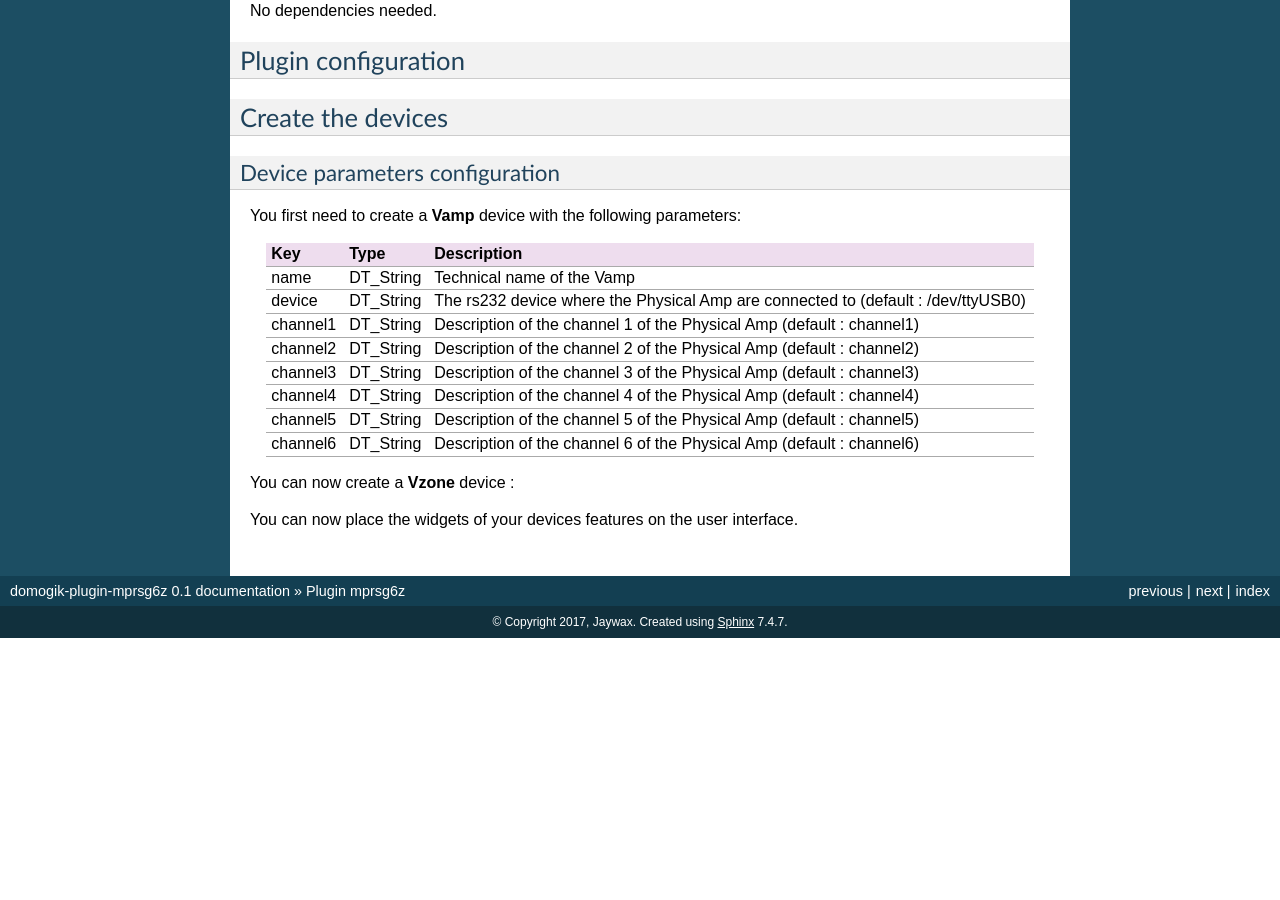
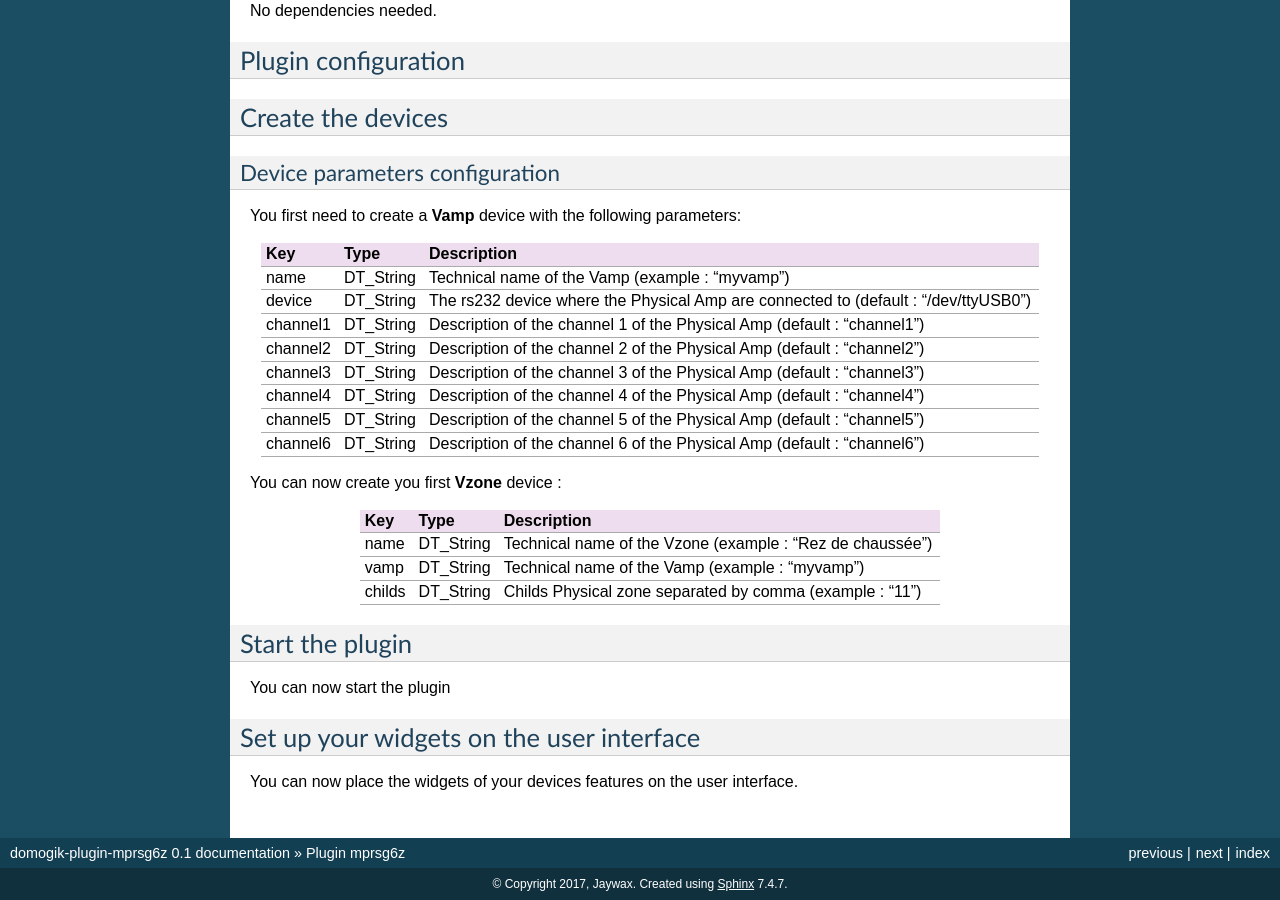
Before and after one commit to jaywax/domogik-plugin-mprsg6z, a Sphinx documentation site: the page built from docs/mprsg6z.txt, in a window 1280 px wide and 900 px high, scrolled down 1024 px. Built offline with Sphinx 7.4.7, drawn with Linux system fonts in a browser that asks for light colours; before the commit the page ends 1662 px from its top, so only the background shows below that; some of the changed text lies outside the part shown.

Commit message:
documentation

```diff
--- a/docs/mprsg6z.txt
+++ b/docs/mprsg6z.txt
@@ -82,40 +82,40 @@ You first need to create a **Vamp** device with the following parameters:
 ===================== =========================== ======================================================================
 Key                   Type                        Description
 ===================== =========================== ======================================================================
-name                  DT_String                   Technical name of the Vamp
+name                  DT_String                   Technical name of the Vamp (example : "myvamp")
 --------------------- --------------------------- ----------------------------------------------------------------------
-device                DT_String			  The rs232 device where the Physical Amp are connected to (default : /dev/ttyUSB0)
+device                DT_String			  The rs232 device where the Physical Amp are connected to (default : "/dev/ttyUSB0")
 --------------------- --------------------------- ----------------------------------------------------------------------
-channel1              DT_String			  Description of the channel 1 of the Physical Amp (default : channel1)
+channel1              DT_String			  Description of the channel 1 of the Physical Amp (default : "channel1")
 --------------------- --------------------------- ----------------------------------------------------------------------
-channel2              DT_String			  Description of the channel 2 of the Physical Amp (default : channel2)
+channel2              DT_String			  Description of the channel 2 of the Physical Amp (default : "channel2")
 --------------------- --------------------------- ----------------------------------------------------------------------
-channel3              DT_String			  Description of the channel 3 of the Physical Amp (default : channel3)
+channel3              DT_String			  Description of the channel 3 of the Physical Amp (default : "channel3")
 --------------------- --------------------------- ----------------------------------------------------------------------
-channel4              DT_String			  Description of the channel 4 of the Physical Amp (default : channel4)
+channel4              DT_String			  Description of the channel 4 of the Physical Amp (default : "channel4")
 --------------------- --------------------------- ----------------------------------------------------------------------
-channel5              DT_String			  Description of the channel 5 of the Physical Amp (default : channel5)
+channel5              DT_String			  Description of the channel 5 of the Physical Amp (default : "channel5")
 --------------------- --------------------------- ----------------------------------------------------------------------
-channel6              DT_String			  Description of the channel 6 of the Physical Amp (default : channel6)
+channel6              DT_String			  Description of the channel 6 of the Physical Amp (default : "channel6")
 ===================== =========================== ======================================================================
 
-You can now create a **Vzone** device :
+You can now create you first **Vzone** device :
 
 ===================== =========================== ======================================================================
 Key                   Type                        Description
 ===================== =========================== ======================================================================
-name                  DT_String                   Technical name of the Vzone
+name                  DT_String                   Technical name of the Vzone (example : "Rez de chaussée")
 --------------------- --------------------------- ----------------------------------------------------------------------
-vamp                  DT_String                   Technical name of the Vamp
+vamp                  DT_String                   Technical name of the Vamp (example : "myvamp")
 --------------------- --------------------------- ----------------------------------------------------------------------
-childs                DT_String                   Childs Physical zone separated by comma (example : "11,13,22")
---------------------- --------------------------- ----------------------------------------------------------------------
+childs                DT_String                   Childs Physical zone separated by comma (example : "11")
+===================== =========================== ======================================================================
 
 
 Start the plugin
-=======t=========
+================
 
-You can now start the
+You can now start the plugin
 
 Set up your widgets on the user interface
 =========================================
```
